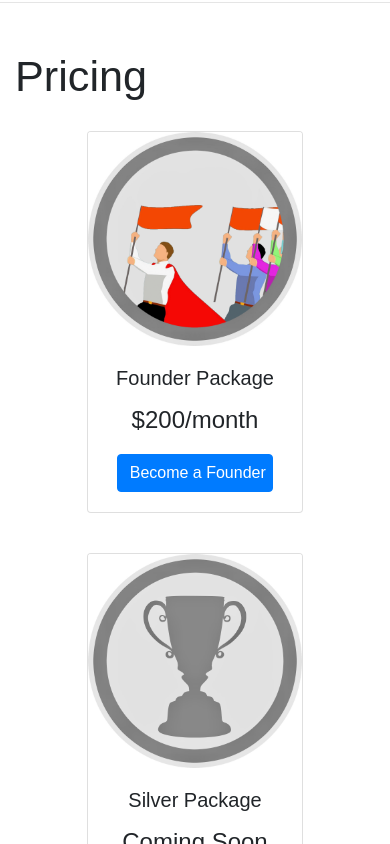
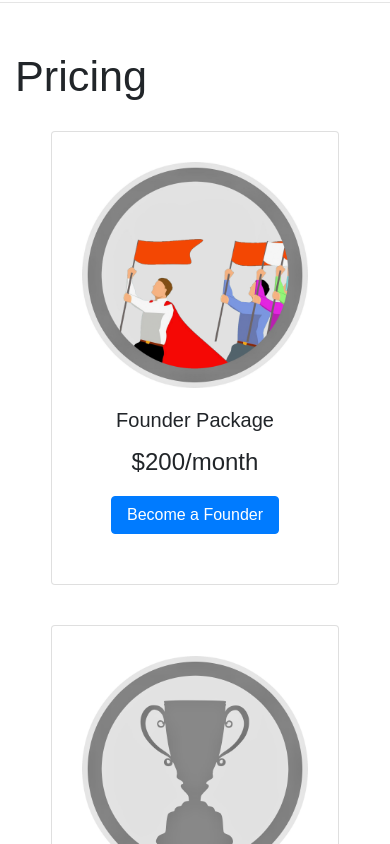
Before and after one commit to rcereghini/operation-independence, a React (Create React App) app: page / in a window 390 px wide. Shown: the part 2400-3244 px from the top of the page. Built offline with nearby package versions, Linux system fonts and the light colour scheme.

Commit message:
Card Tweek

```diff
--- a/src/styles/pricing.css
+++ b/src/styles/pricing.css
@@ -28,7 +28,8 @@
 @media only screen and (max-width: 768px) {
 
 .card{
-  width: 60%;
+  width: 80%;
+  padding:30px;
   margin: 20px auto;
 }
 
```
